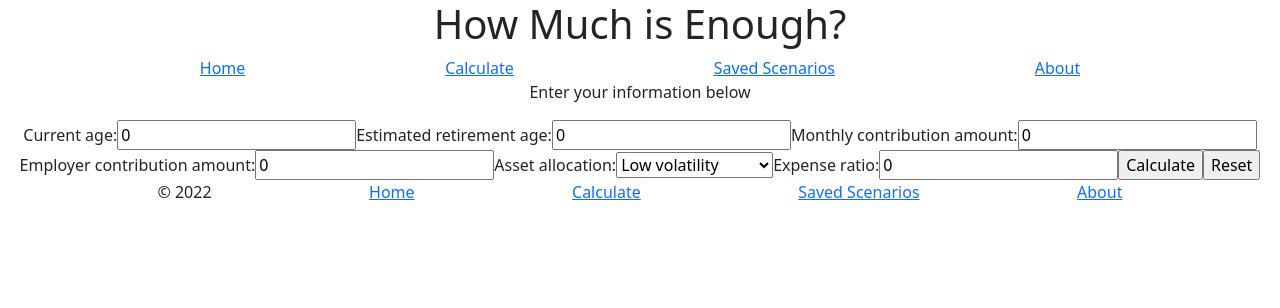
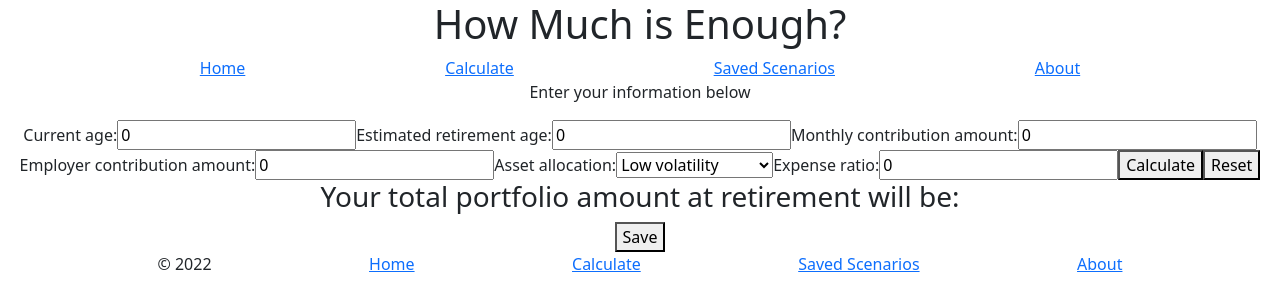
Before and after one commit to jlroland/retire-calc, a React (Create React App) app in the folder client/: page /calculate in a window 1280 px wide. Shown: the top 308 px of the page. Built offline with nearby package versions, Linux system fonts and the light colour scheme.

Commit message:
Add event handling for calculator; add calculator POST route to save scenario to DB

```diff
--- a/client/src/components/calculator.js
+++ b/client/src/components/calculator.js
@@ -10,23 +10,53 @@ class Calculator extends React.Component {
         employerAmount: 0,
         assets: 'low',
         expenseRatio: 0,
+        total: ''
       };
 
       this.handleChange = this.handleChange.bind(this);
       this.handleSubmit = this.handleSubmit.bind(this);
+      this.handleReset = this.handleReset.bind(this);
+      this.saveScenario = this.saveScenario.bind(this);
     }
 
     handleChange(event) {
       this.setState({[event.target.name]: event.target.value});
     }
 
+    handleReset() {
+      this.setState({
+        currentAge: 0,
+        retireAge: 0,
+        monthlyAmount: 0,
+        employerAmount: 0,
+        assets: 'low',
+        expenseRatio: 0,
+        total: ''
+      });
+    }
+
     handleSubmit(event) {
-      event.preventDefault()
+      event.preventDefault();
+      this.setState({total: 20});
+      //write function to calculate total and set state for total
+    }
+
+    saveScenario() {
+      let savedQuery = this.state;
+      fetch('http://localhost:4000/addScenario', {
+            method: 'POST',
+            headers: {
+              "Content-Type": "application/json",
+            },
+            body: JSON.stringify(savedQuery),
+          })
+      this.handleReset();  //re-route to Saved Scenarios page?
     }
 
     render() {
       return (
-        <form onSubmit={this.handleSubmit}>
+        <div>
+          <form>
             <p>Enter your information below</p>
             <label>Current age:
               <input name='currentAge' type='text' value={this.state.currentAge} onChange={this.handleChange}/>
@@ -51,9 +81,12 @@ class Calculator extends React.Component {
             <label>Expense ratio:
               <input name='expenseRatio' type='text' value={this.state.expenseRatio} onChange={this.handleChange}/>
             </label>
-          <input type='submit' value='Calculate'/>
-          <input type='reset'/>
+            <button onClick={this.handleSubmit}>Calculate</button>
+            <button onClick={this.handleReset}>Reset</button>
           </form>
+          <h3>Your total portfolio amount at retirement will be: {this.state.total}</h3>
+          <button onClick={this.saveScenario}>Save</button>
+        </div>
       )
     }
 }
```
Also changed, not shown: 1 other file (tests, documents, lock files or other folders). Lines whose indentation alone changed are shown as unchanged.
